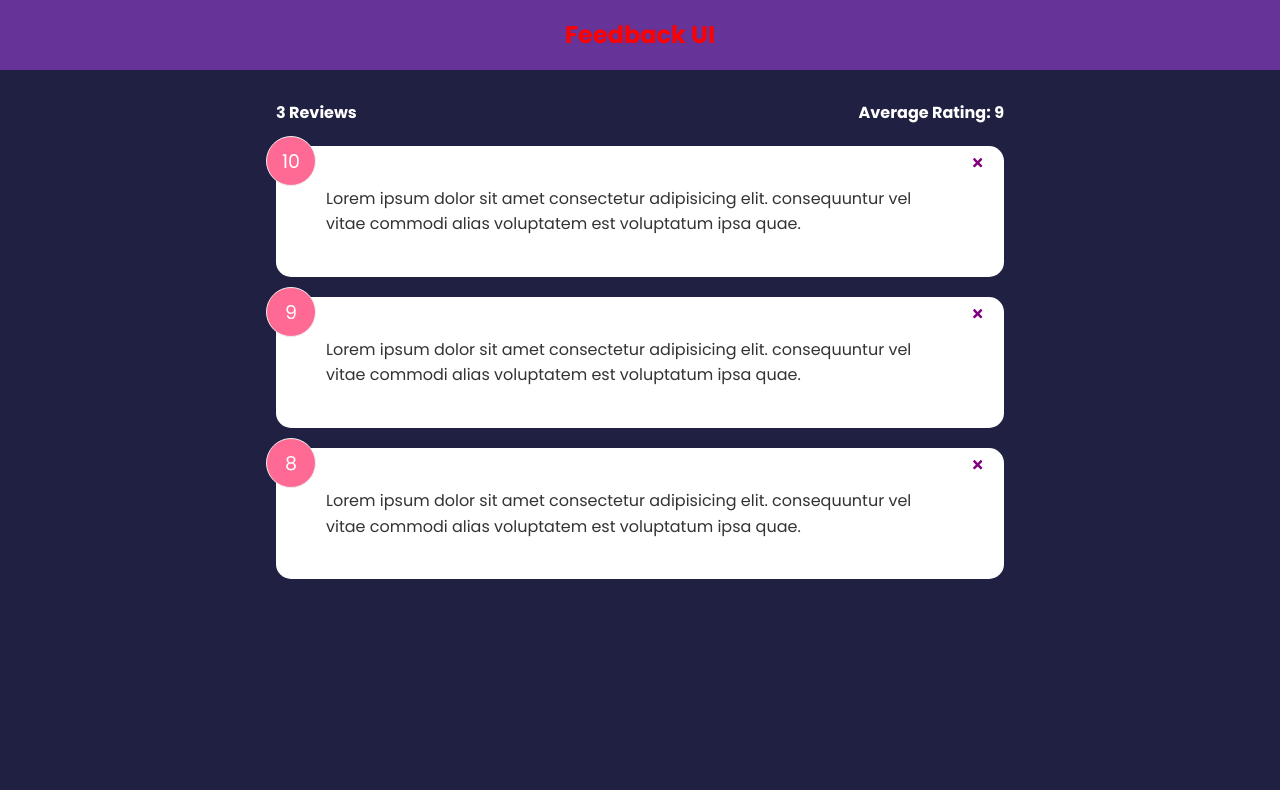
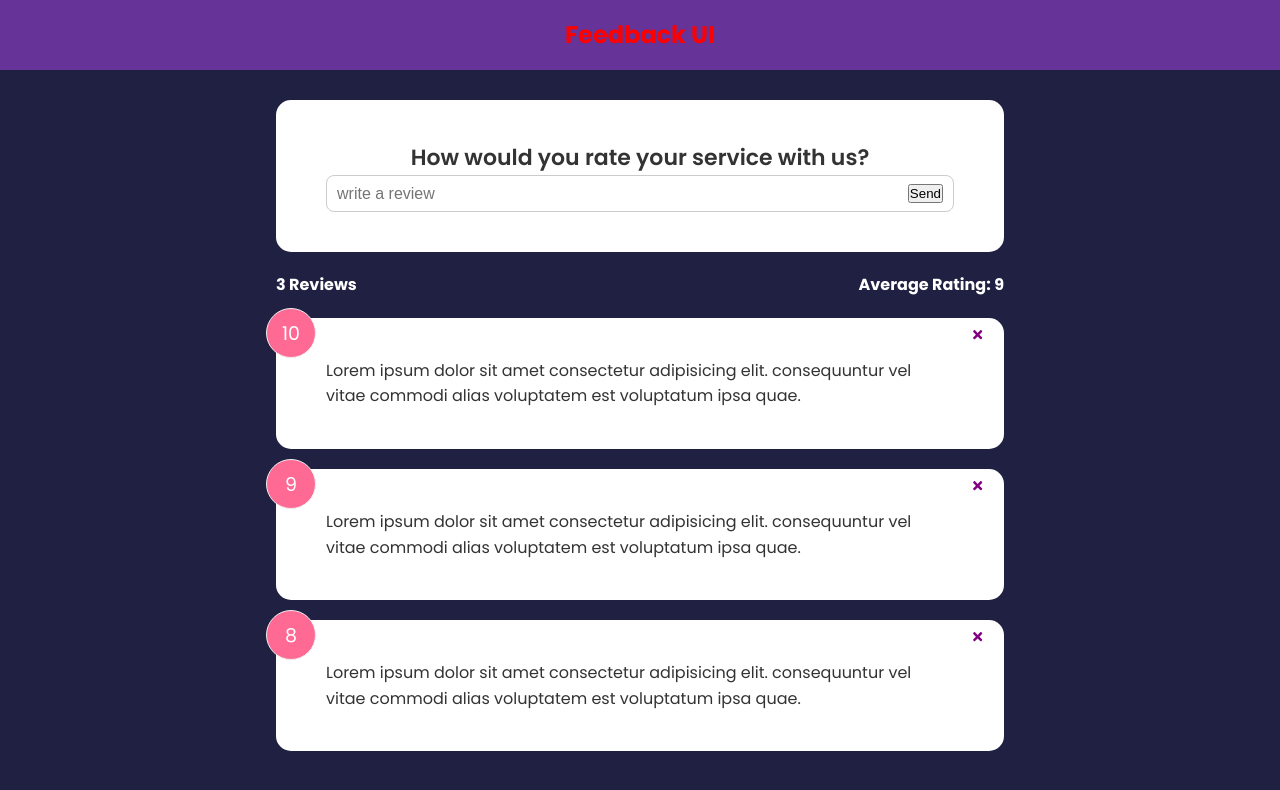
Before and after one commit to jennymarie1027/feedback-app, a React (Create React App) app: page / in a window 1280 px wide. Shown: the top 790 px of the page. Built offline with nearby package versions, Linux system fonts and the light colour scheme.

Commit message:
created feedbackForm and tied it to state

```diff
--- a/src/App.js
+++ b/src/App.js
@@ -3,6 +3,7 @@
 import FeedbackList from './components/FeedbackList';
 import FeedbackData from './data/FeedbackData';
 import FeedbackStats from './components/FeedbackStats';
+import FeedbackForm from './components/FeedbackForm';
 
 const App = () => {
 
@@ -18,8 +19,9 @@
     <>
         <Header  />
         <div className='container'>
-            <FeedbackStats feedback={feedback} />
-            <FeedbackList feedback={feedback} handleDelete={deleteFeedback} />
+          <FeedbackForm />
+          <FeedbackStats feedback={feedback} />
+          <FeedbackList feedback={feedback} handleDelete={deleteFeedback} />
         </div>
     </>
   );
--- /dev/null
+++ b/src/components/FeedbackForm.jsx
@@ -0,0 +1,24 @@
+import Card from './shared/Card'
+import {useState} from 'react';
+
+function FeedbackForm() {
+
+    const [text, setText] = useState('');
+
+    function handleTextChange(e) {
+        setText(e.target.value);
+    }
+
+  return <Card>
+      <form>
+          <h2>How would you rate your service with us?</h2>
+          {/* TODO - rating select component */}
+          <div className='input-group'>
+              <input type='text' value={text} onChange={handleTextChange} placeholder='write a review' />
+              <button type='submit'>Send</button>
+          </div>
+      </form>
+  </Card>;
+}
+
+export default FeedbackForm;
--- a/src/components/shared/Card.jsx
+++ b/src/components/shared/Card.jsx
@@ -2,15 +2,15 @@
 import PropTypes from 'prop-types'
 
 function Card({ children, reverse }) {
-//   return <div className={`card ${reverse && 'reverse'}`}>
-//       {children}
-//   </div>;
-    return (
-        <div className='card' style={{
-            backgroundColor: reverse ? 'rgba(0,0,0,0.4)' : '#fff',
-            color: reverse ? '#fff' : 'rgb(0,0,0,0.4)'
-        }}></div>
-    )
+  return <div className={`card ${reverse && 'reverse'}`}>
+      {children}
+  </div>;
+    // return (
+    //     <div className='card' style={{
+    //         backgroundColor: reverse ? 'rgba(0,0,0,0.4)' : '#fff',
+    //         color: reverse ? '#fff' : 'rgb(0,0,0,0.4)'
+    //     }}></div>
+    // )
 }
 
 Card.defaultProps = {
```
Also changed, not shown: src/components/FeedbackStats.jsx (+7 -1 lines).
